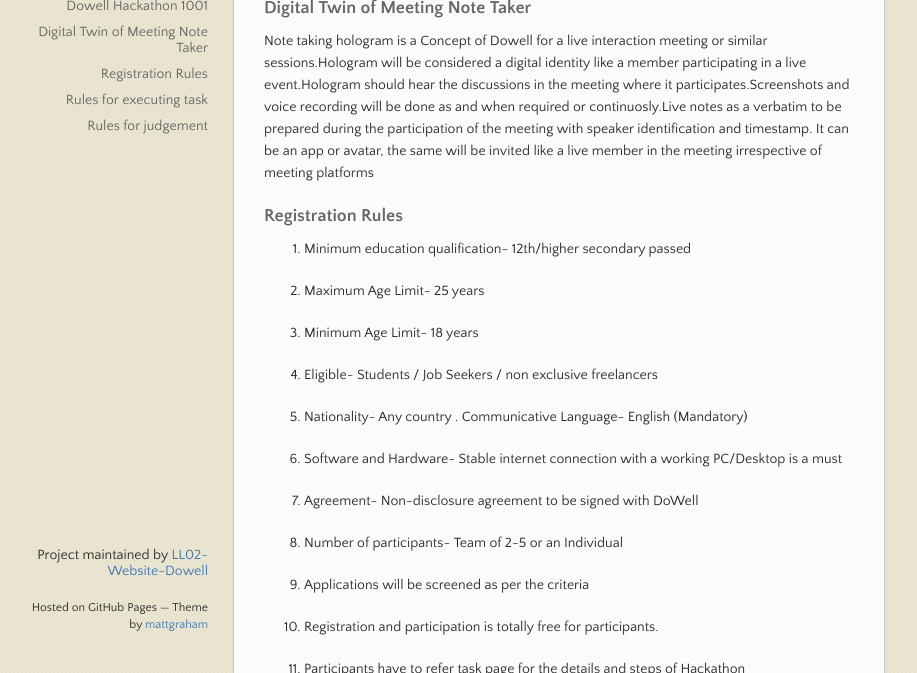
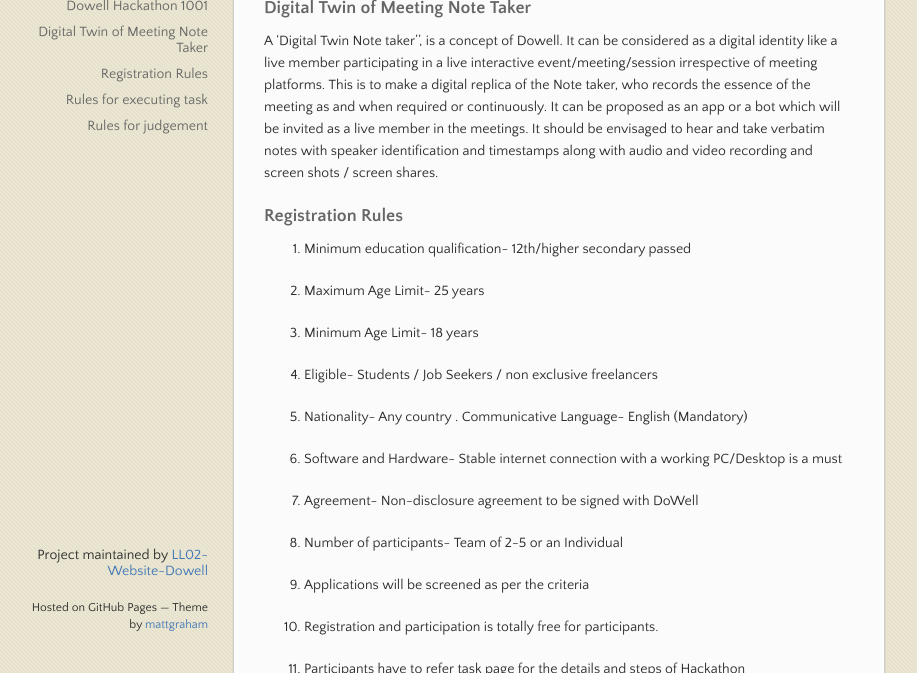
Before and after one commit to LL02-Website-Dowell/Digital-Twin-Note-Taker-Ideation.Dowell, a Jekyll site: the page built from index.md, in a window 1280 px wide and 900 px high, scrolled down 403 px, cut to the strip 227-900 px from the top of the window. Shown: the whole strip, without its empty margins (82-999 px from the left). Built offline with Jekyll 4.4.1, drawn with Linux system fonts in a browser that asks for light colours; our own code applies the rules of GitHub Pages for plain Markdown files.

Commit message:
Update index.md

```diff
--- a/index.md
+++ b/index.md
@@ -4,8 +4,7 @@ We are conducting a hackathon on 'Digital Twin of Meeting Note Taker'.
 ![Image of Yaktocat](https://github.com/DowellLivingLab/Digital-Twin-Note-Taker/blob/website/test.png?raw=true)
 
 ### Digital Twin of Meeting Note Taker
-Note taking hologram is a Concept of Dowell for a live interaction meeting or similar sessions.Hologram will be considered a digital identity like a member participating in a live event.Hologram should hear the discussions in the meeting where it participates.Screenshots and voice recording will be done as and when required or continuosly.Live notes as a verbatim to be prepared during the participation of the meeting with speaker identification and timestamp.
-It can be an app or avatar, the same will be invited like a live member in the meeting irrespective of meeting platforms
+A ‘Digital Twin Note taker’', is a concept of Dowell. It can be considered as a digital identity like a live member participating in a live interactive event/meeting/session irrespective of meeting platforms. This is to make a digital replica of the Note taker, who records the essence of the meeting as  and when required or continuously. It can be proposed as an app or a bot which will be invited as a live member in the meetings. It should be envisaged to hear and take verbatim notes with speaker identification and timestamps along with audio and video recording and screen shots / screen shares.
 
 ### Registration Rules
 
```
